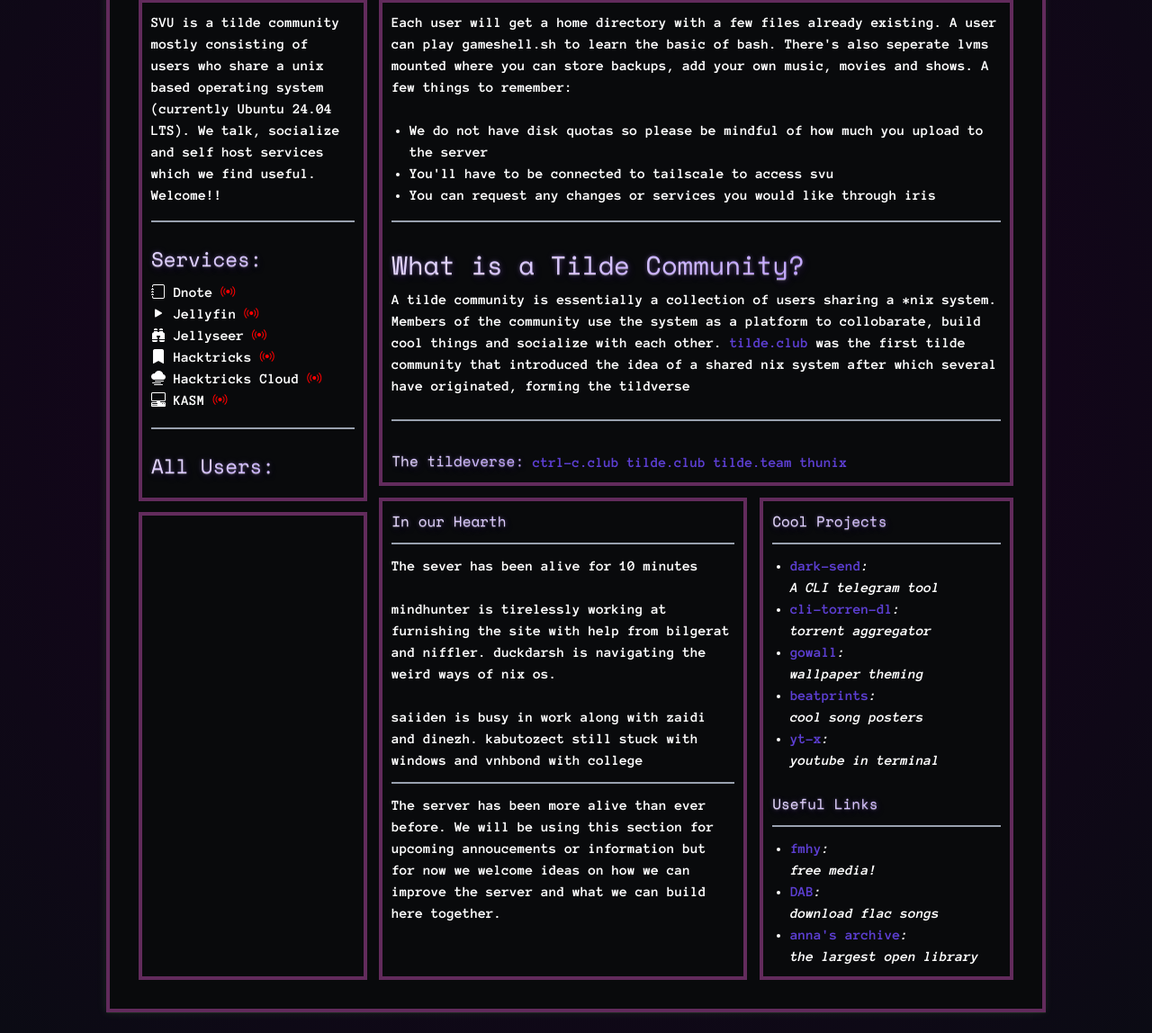
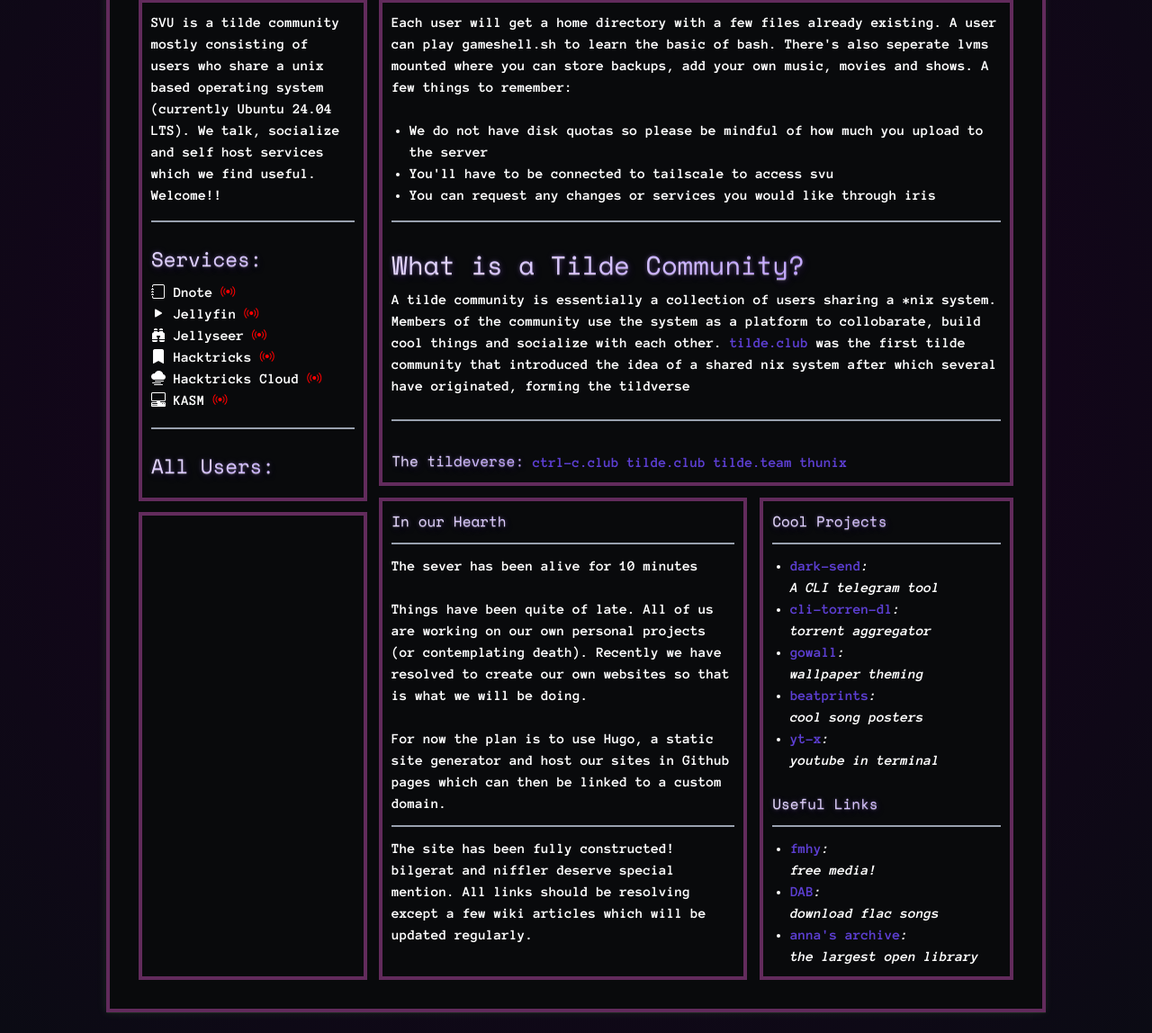
Before and after one commit to Viridescent7/svu_dashboard, a Django app: page / in a window 1280 px wide. Shown: the part 335-1483 px from the top of the page at 90% size. Run offline with Django 4.2, Linux system fonts and the light colour scheme; data that the repository does not hold is empty.

Commit message:
updated hearth section

```diff
--- a/home/templates/index.html
+++ b/home/templates/index.html
@@ -110,17 +110,16 @@
                 <hr class="my-3 border-t-2 border-gray-400" />
                 The sever has been alive for {{ uptime }}
                 <br></br>
-                mindhunter is tirelessly working at furnishing the site
-                with help from bilgerat and niffler. duckdarsh is navigating
-                the weird ways of nix os.
+                Things have been quite of late. All of us are working on our own
+                personal projects (or contemplating death). Recently we have resolved
+                to create our own websites so that is what we will be doing.
                 <br></br>
-                saiiden is busy in work along with zaidi and dinezh. kabutozect
-                still stuck with windows and vnhbond with college
+                For now the plan is to use Hugo, a static site generator and host our
+                sites in Github pages which can then be linked to a custom domain.
                 <hr class="my-3 border-t-2 border-gray-400" />
-                The server has been more alive than ever before. We will
-                be using this section for upcoming annoucements or information
-                but for now we welcome ideas on how we can improve the server
-                and what we can build here together.
+                The site has been fully constructed! bilgerat and niffler deserve
+                special mention. All links should be resolving except a few wiki
+                articles which will be updated regularly.
 
             </div>
             <div id="projects">
```
